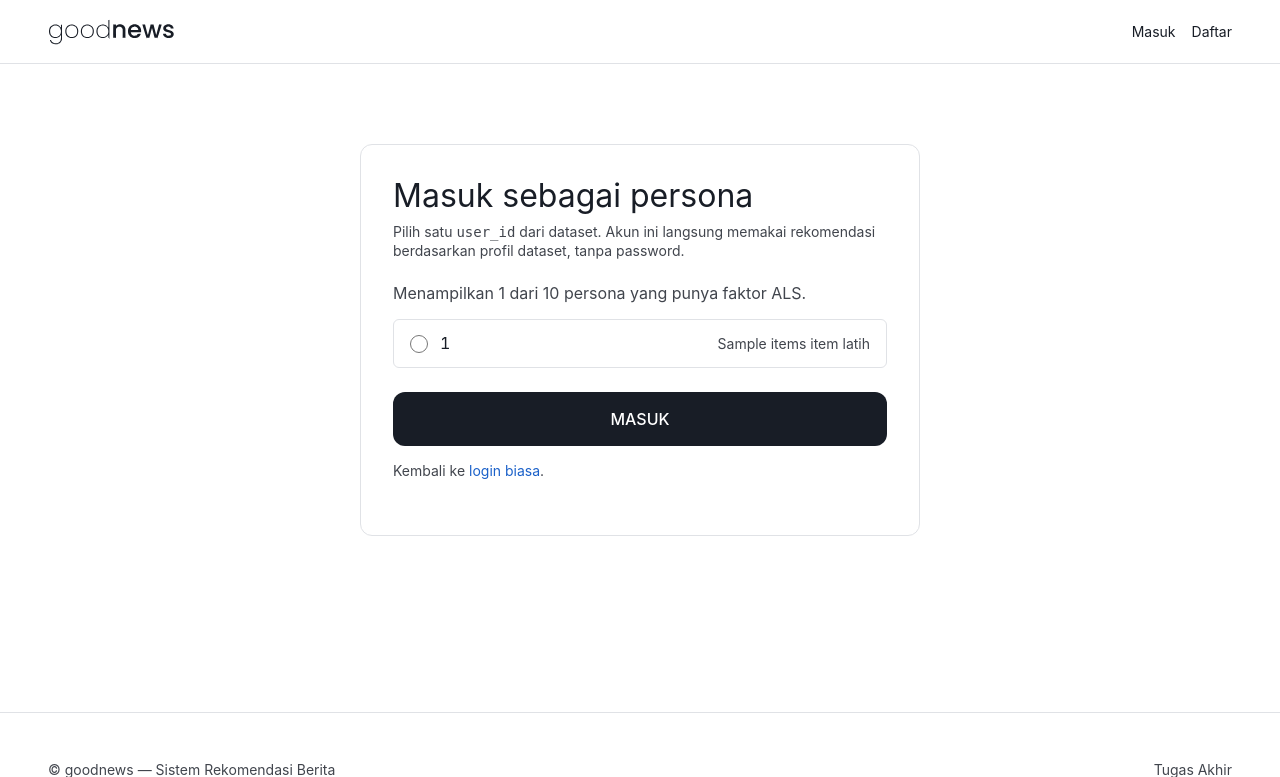
After one commit to alsamidi/news-recommender-system, a FastAPI app: template src/web/templates/persona_picker.html in a window 1280 px wide. The commit adds this page. Shown: the top 777 px of the page. Run offline with FastAPI, Linux system fonts and the light colour scheme; the template is opened without the code that fills it: most values are stand-ins (such as "Sample title", 1, 10 or a date in 2020); parts of the project's set-up code (start-up, migrations or seed data) failed here and were passed over.

Commit message:
feat(web): passwordless persona picker at /login/persona
A scrollable list of dataset users that have ALS factors. Pick one, press
MASUK, and the demo account for that persona is created on the spot. No
password, no seed_persona run. The login page links to it when enabled.

Off by default (WEB_PERSONA_PICKER). The page is the whole credential:
anyone who loads it can enter any listed account, so it must not be
reachable on a public deployment by accident. Disabled, the route returns
404 and the login page does not advertise it.

Guards:
- lists only users in the ALS user_map (15,608 of them); a persona without
  factors would fall back to the cold path and defeat the point
- the POST re-checks the id against user_map, so the endpoint cannot mint
  accounts for arbitrary values: "U99999999", "", and "U10022' OR 1=1--"
  all return 400
- CSRF still applies (403 without a token); /login/persona had to be added
  to the anonymous-form path list or the token was never issued
- account creation is idempotent via ensure_persona_user, keyed on
  persona_user_id, with a random password hash that is never handed out

WEB_PERSONA_PICKER_LIMIT caps the list (default 50 of 15,608), because
rendering every eligible user would be a 15k-row page.

Two things caught while building:
- the first browser POST returned 403: the middleware only issued anonymous
  CSRF tokens for /register, /login and /landing
- .picker-note ended up defined twice, the later rule silently dropping its
  colour and margin

Tests: 184 passed (was 181). Three added: off by default, unknown ids and
missing CSRF rejected, every listed id present in user_map.
Audited as an app screen: 0 FAIL, 0 WARN.

```diff
--- a/src/web/app.py
+++ b/src/web/app.py
@@ -66,6 +66,7 @@ async def lifespan(app: FastAPI):
     popularity = Popularity.build(catalog_nids=catalog_nids)
 
     app.state.config = cfg
+    app.state.recommender_data = rec._d
     app.state.store = store
     app.state.popularity = popularity
     app.state.client = RecClient(app)
@@ -132,7 +133,10 @@ def create_app() -> FastAPI:
             return RedirectResponse("/login", status_code=303)
 
         # Anonymous forms need a signed token before a session exists.
-        anon_form = path in {"/register", "/login", "/landing"} and request.state.user is None
+        anon_form = (
+            path in {"/register", "/login", "/landing", "/login/persona"}
+            and request.state.user is None
+        )
         nonce_to_set = None
         token_to_set = None
         if anon_form:
--- a/src/web/static/app.css
+++ b/src/web/static/app.css
@@ -106,6 +106,54 @@ a:hover { color: var(--color-link-active); }
   margin: 0;
 }
 .card-meta { font-size: 14px; line-height: 1.25; color: var(--color-muted); margin-top: auto; }
+
+/* ---- persona picker ----
+   A scrollable list of dataset users for the passwordless demo login. The
+   list scrolls inside a fixed height so the submit button stays reachable
+   with 50 rows on a laptop screen. */
+.picker-card {
+  max-width: 560px;
+  margin: var(--space-xxl) auto;
+  padding: var(--space-xl);
+  border: 1px solid var(--color-surface-strong);
+  border-radius: var(--radius-lg);
+}
+.picker-note { font-size: 16px; color: var(--color-muted); margin: 0 0 var(--space-md); }
+.picker-list {
+  max-height: 340px;
+  overflow-y: auto;
+  border: 1px solid var(--color-surface-strong);
+  border-radius: var(--radius-sm);
+  background: var(--color-canvas);
+}
+.picker-row {
+  display: grid;
+  grid-template-columns: auto minmax(0, 1fr) auto;
+  align-items: center;
+  gap: var(--space-sm);
+  padding: var(--space-sm) var(--space-md);
+  border-bottom: 1px solid var(--color-surface-strong);
+  cursor: pointer;
+  margin: 0;
+  font-weight: 400;
+}
+.picker-row:last-child { border-bottom: 0; }
+.picker-row:hover { background: var(--color-surface-soft); }
+.picker-row input[type="radio"] {
+  width: 18px;
+  height: 18px;
+  margin: 0;
+  accent-color: var(--color-primary);
+}
+.picker-row:has(input:checked) { background: var(--color-surface-soft); }
+.picker-row:focus-within { outline: 2px solid var(--color-info-border); outline-offset: -2px; }
+.picker-id {
+  font-size: 16px;
+  line-height: 1.4;
+  color: var(--color-ink);
+  font-variant-numeric: tabular-nums;
+}
+.picker-meta { font-size: 14px; color: var(--color-muted); }
 
 /* ---- history list ----
    A record of what was read, not a feed to browse: one line per article, the
--- a/src/web/templates/login.html
+++ b/src/web/templates/login.html
@@ -15,5 +15,8 @@
     </div>
   </form>
   <p class="page-sub mt-md">Belum punya akun? <a href="/register">Daftar</a></p>
+  {% if persona_picker %}
+  <p class="page-sub">Untuk demo: <a href="/login/persona">masuk sebagai persona dataset</a></p>
+  {% endif %}
 </div>
 {% endblock %}
--- /dev/null
+++ b/src/web/templates/persona_picker.html
@@ -0,0 +1,36 @@
+{% extends "base.html" %}
+{% block title %}Masuk sebagai persona{% endblock %}
+{% block content %}
+<div class="picker-card">
+  <h1 class="page-title">Masuk sebagai persona</h1>
+  <p class="page-sub">
+    Pilih satu <code>user_id</code> dari dataset. Akun ini langsung memakai
+    rekomendasi berdasarkan profil dataset, tanpa password.
+  </p>
+
+  <p class="picker-note">
+    Menampilkan {{ personas|length }} dari {{ total }} persona yang punya faktor ALS.
+    {% if total > limit %}Ubah batas lewat <code>WEB_PERSONA_PICKER_LIMIT</code>.{% endif %}
+  </p>
+
+  <form method="post" action="/login/persona">
+    <input type="hidden" name="csrf_token" value="{{ csrf }}">
+
+    <div class="picker-list" role="radiogroup" aria-label="Daftar persona">
+      {% for p in personas %}
+      <label class="picker-row">
+        <input type="radio" name="persona_user_id" value="{{ p.user_id }}" required>
+        <span class="picker-id">{{ p.user_id }}</span>
+        <span class="picker-meta">{{ p.items }} item latih</span>
+      </label>
+      {% endfor %}
+    </div>
+
+    <div class="mt-lg">
+      <button class="btn btn-primary w-full" type="submit">MASUK</button>
+    </div>
+  </form>
+
+  <p class="page-sub mt-md">Kembali ke <a href="/login">login biasa</a>.</p>
+</div>
+{% endblock %}
```
Also changed, not shown: docs/web/SECURITY_NOTES.md (+1 -0 lines), src/web/config.py (+8 -0 lines), src/web/db.py (+35 -0 lines), src/web/routes/auth.py (+49 -1 lines), src/web/services/persona.py (added, +35 -0 lines), tests/web/test_auth.py (+52 -0 lines), README.md, 1 other file.
